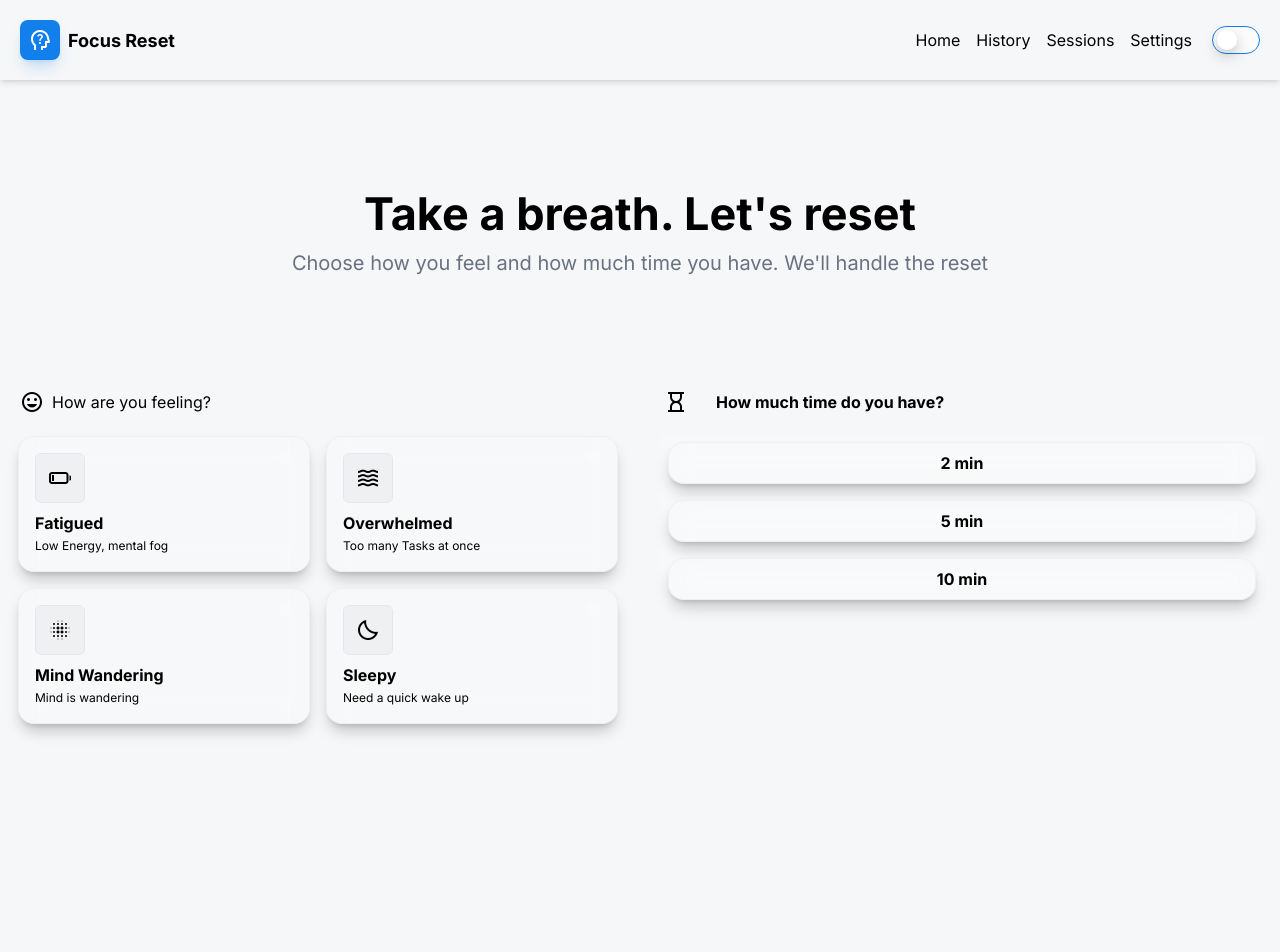
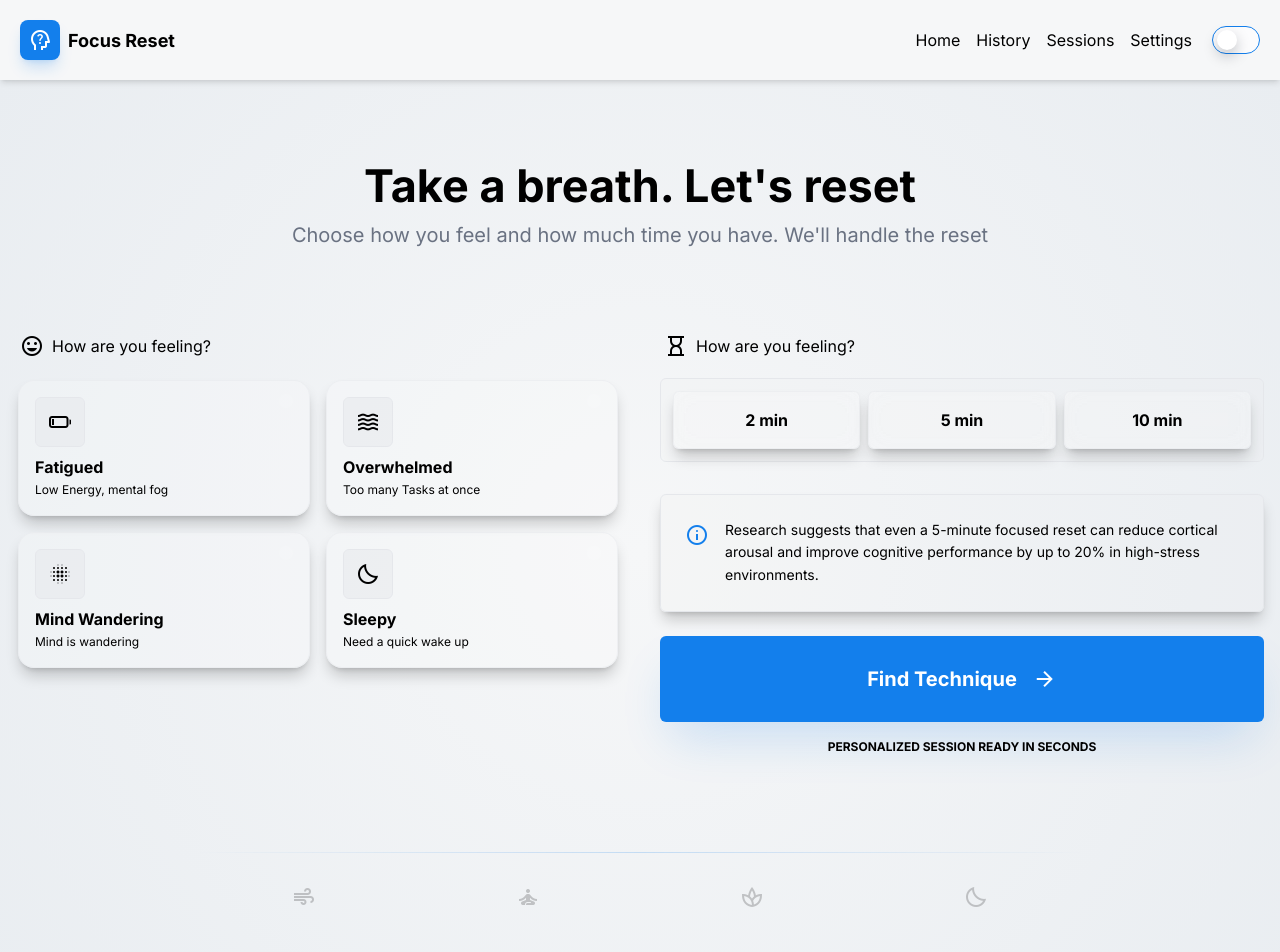
Before and after one commit to AsadKing-1/Focus-Reset, a Next.js app: page / in a window 1280 px wide. Shown: the top 952 px of the page. Before the commit the page ends 800 px from the top, so only its background shows below. Built offline with nearby package versions, Linux system fonts and the light colour scheme.

Commit message:
feat:Закончил Делать Длительность Сеансов и улучшил ui

```diff
--- a/app/layout.tsx
+++ b/app/layout.tsx
@@ -19,7 +19,7 @@ export default function RootLayout({
         <link href="https://fonts.googleapis.com/css2?family=Material+Symbols+Outlined:wght,FILL@100..700,0..1&amp;display=swap" rel="stylesheet" />
         <link href="https://fonts.googleapis.com/css2?family=Material+Symbols+Outlined:wght,FILL@100..700,0..1&amp;display=swap" rel="stylesheet" />
       </head>
-      <body className="bg-background-light dark:bg-background-dark transition-all duration-300">
+      <body className="gradient-bg min-h-screen transition-all duration-300">
         <Navbar />
         {children}
       </body>
--- a/app/page.tsx
+++ b/app/page.tsx
@@ -3,17 +3,33 @@ import TimeSection from "@/components/TimeSection/TimeSection";
 
 export default function Home() {
   return (
-    <div>
-      <div className="animate-fade-in py-25 px-4.5 m-auto flex justify-center flex-col items-center">
-        <h1 className="text-[20px] md:text-[45px] font-extrabold dark:text-white">Take a breath. Let's reset</h1>
+    <div className="gradient-bg">
+      <div className="animate-fade-in fade-in-delay-1 py-18 px-4.5 m-auto flex justify-center flex-col items-center">
+        <h1 className="text-[40px] text-center md:text-[45px] font-extrabold dark:text-white">Take a breath. Let's reset</h1>
         <p className="text-[16px] md:text-[20px] text-gray-500 dark:text-gray-400 text-center">
           Choose how you feel and how much time you have. We'll handle the reset
         </p>
       </div>
-      <div className="grid grid-cols-1 gap-4 p-1 md:grid-cols-2">
-        <FeelingSection/>
-        <TimeSection/>
+      <div className="max-w-330 mx-auto grid grid-cols-1 gap-4 p-1 md:grid-cols-2">
+        <div className="animate-fade-in fade-in-delay-2">
+          <FeelingSection />
+        </div>
+        <div className="animate-fade-in fade-in-delay-3">
+          <TimeSection />
+        </div>
       </div>
+      <div className="mt-20 w-full max-w-4xl opacity-20 pointer-events-none mx-auto">
+      <div className="h-px w-full bg-linear-to-r from-transparent via-primary to-transparent"></div>
+        <div className="flex justify-around py-8">
+          <span className="material-symbols-outlined text-4xl dark:text-white">air</span>
+          <span className="material-symbols-outlined text-4xl dark:text-white">self_improvement</span>
+          <span className="material-symbols-outlined text-4xl dark:text-white">spa</span>
+          <span className="material-symbols-outlined text-4xl dark:text-white">quiet_time</span>
+        </div>
+      </div>
+      <footer className="py-8 text-center text-sm font-extrabold text-gray-700 dark:text-gray-600">
+        © {new Date().getFullYear()} Focus Reset. All rights reserved.
+      </footer>
     </div>
   );
 }
--- a/components/TimeSection/TimeSection.tsx
+++ b/components/TimeSection/TimeSection.tsx
@@ -6,22 +6,39 @@ export default function TimeSection() {
     const [time, setTime] = useState<"2 min" | "5 min" | "10 min" | null>(null);
     const times = ["2 min", "5 min", "10 min"];
 
+    const noneActiveButton = "w-full shadow-lg shadow-black/20 dark:text-white rounded-md border font-bold border-gray-200/50 bg-white/20 p-4 shadow-lg shadow-black/20 backdrop-blur-md dark:border-white/10 dark:bg-white/5";
+
     return (
-        <div>
-            <div className="flex gap-3 items-center">
-                <span className="material-symbols-outlined px-4 py-2 dark:text-primary">
+        <div className="w-full">
+            <div className="flex items-center gap-2 px-4 py-2">
+                <span className="material-symbols-outlined size-6 dark:text-primary">
                     hourglass
                 </span>
-                <span className="dark:text-white font-bold">How much time do you have?</span>
+                <span className="dark:text-white">How are you feeling?</span>
+            </div>
+            <div className="p-3 w-full">
+                <div className="grid grid-cols-3 gap-2 rounded-md bg-gray-200/10 border border-gray-200 dark:bg-white/5 dark:border-white/10 p-3">
+                    {times.map((t) => (
+                        <button onClick={() => setTime(t as "2 min" | "5 min" | "10 min")} key={t} className={`transition-all duration-300 ${time === t ? "border border-primary text-white font-extrabold rounded-md bg-primary" : noneActiveButton}`}>
+                            {t}
+                        </button>
+                    ))}
+                </div>
             </div>
             <div className="p-3">
-                {times.map((t) => (
-                    <div className="bg-white/10 p-2">
-                        <button onClick={() => setTime(t as "2 min" | "5 min" | "10 min")} key={t} className={`w-full rounded-2xl border  font-bold border-gray-200/50 bg-white/20 p-2 shadow-lg shadow-black/20 backdrop-blur-md dark:border-white/10 dark:bg-white/5 transition-all duration-300 ${time === t ? "border-primary bg-primary/5" : "hover:border-gray-200/70 hover:bg-white/30 dark:hover:border-white/20 dark:hover:bg-white/10"} dark:text-white`}>
-                            {t}
-                        </button>
-                    </div>
-                ))}
+                <div className="mt-2 p-6 bg-gray-200/10 border border-gray-200 shadow-lg shadow-black/20 dark:bg-white/5 dark:border-white/10 rounded-md flex items-start gap-4">
+                    <span className="material-symbols-outlined text-primary mt-1">info</span>
+                    <p className="dark:text-white/60 text-sm leading-relaxed">
+                        Research suggests that even a 5-minute focused reset can reduce cortical arousal and improve cognitive performance by up to 20% in high-stress environments.
+                    </p>
+                </div>
+            </div>
+            <div className="p-3">
+                <button className="w-full flex justify-center items-center gap-4 p-7 rounded-md text-[20px] bg-primary text-white font-extrabold shadow-2xl shadow-primary/20 active:translate-y-1 transition-all duration-100">
+                    Find Technique
+                    <span className="material-symbols-outlined text-2xl">arrow_forward</span>
+                </button>
+                <p className="dark:text-white/50 text-[12px] font-extrabold w-full text-center mt-4">PERSONALIZED SESSION READY IN SECONDS</p>
             </div>
         </div>
     )
--- a/styles/globals.css
+++ b/styles/globals.css
@@ -25,7 +25,20 @@
 }
 
 .animate-fade-in {
-  animation: fadeIn 0.7s ease-in-out;
+  animation: fadeIn 0.4s ease;
+  animation-fill-mode: both;
+}
+
+.fade-in-delay-1 {
+  animation-delay: 0.3s;
+}
+
+.fade-in-delay-2 {
+  animation-delay: 1.1s;
+}
+
+.fade-in-delay-3 {
+  animation-delay: 1.7s;
 }
 
 @keyframes fadeIn {
@@ -38,3 +51,11 @@
     opacity: 1;
   }
 }
+
+.gradient-bg {
+  background: radial-gradient(circle at 50% 50%, #f6f7f8 0%, #e9edf1 100%);
+}
+
+.dark .gradient-bg {
+  background: radial-gradient(circle at 50% 50%, #1a2a3a 0%, #101922 100%);
+}
```
